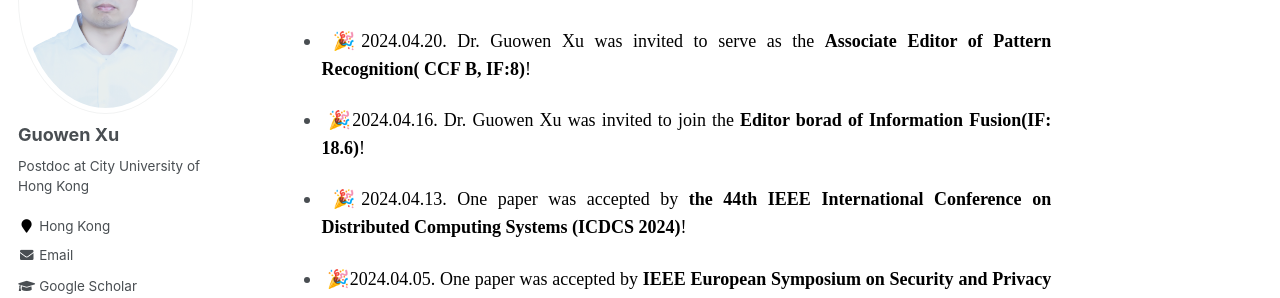
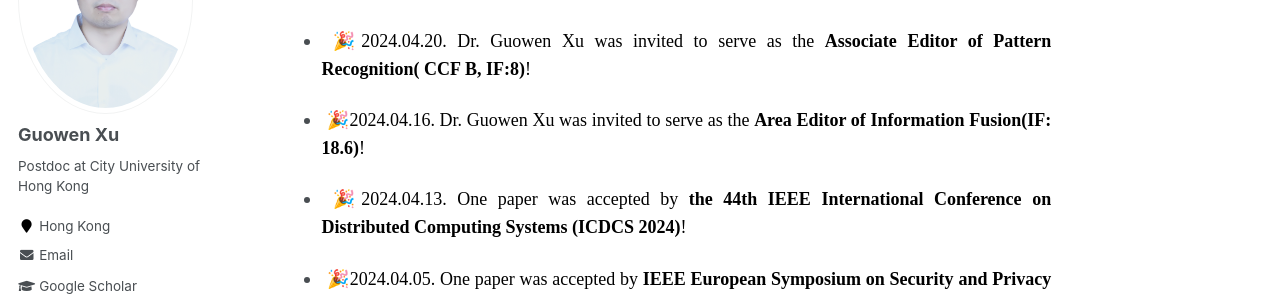
Before and after one commit to Guowen-xu/guowen-xu.github.io, a Jekyll site: the page built from _pages/about.md, in a window 1280 px wide and 900 px high, scrolled down 540 px. Shown: the part 150-448 px from the top of the window. Built offline with Jekyll 4.4.1, drawn with Linux system fonts in a browser that asks for light colours; some web fonts are replaced.

Commit message:
Update about.md

```diff
--- a/_pages/about.md
+++ b/_pages/about.md
@@ -19,7 +19,7 @@ redirect_from:
 -    <p align="justify">&nbsp;🎉<font face="Times New Roman" color=black size=4>2024.05.20.  Dr. Guowen Xu was invited to serve as the <b>Associate Editor of  ACM Transactions on Sensor Networks </b>!</font></p>
 -    <p align="justify">&nbsp;🎉<font face="Times New Roman" color=black size=4>2024.04.20.  Dr. Guowen Xu was invited to serve as the <b>Associate Editor of  IEEE Transactions On Human Machine Systems</b>!</font></p>
 -  <p align="justify">&nbsp;🎉<font face="Times New Roman" color=black size=4>2024.04.20.  Dr. Guowen Xu was invited to serve as the <b>Associate Editor of  Pattern Recognition( CCF B, IF:8)</b>!</font></p>
--    <p align="justify">&nbsp;🎉<font face="Times New Roman" color=black size=4>2024.04.16.  Dr. Guowen Xu was invited to join the <b>Editor borad of Information Fusion(IF: 18.6)</b>!</font></p>
+-    <p align="justify">&nbsp;🎉<font face="Times New Roman" color=black size=4>2024.04.16.  Dr. Guowen Xu was invited to serve as the <b> Area Editor of Information Fusion(IF: 18.6)</b>!</font></p>
 -   <p align="justify">&nbsp;🎉<font face="Times New Roman" color=black size=4>2024.04.13. One paper was  accepted by <b>the 44th IEEE International Conference on Distributed Computing Systems (ICDCS 2024)</b>!</font></p>
 -   <p align="justify">&nbsp;🎉<font face="Times New Roman" color=black size=4>2024.04.05. One paper was  accepted by <b>IEEE European Symposium on Security and Privacy (EuroS&P 2024)</b>!</font></p>
 -   <p align="justify">&nbsp;🎉<font face="Times New Roman" color=black size=4>2024.04.04.  Dr. Guowen Xu was invited to serve as the  <b>Associate Editor of IEEE Transactions on Information Forensics and Security</b>!</font></p>
```
